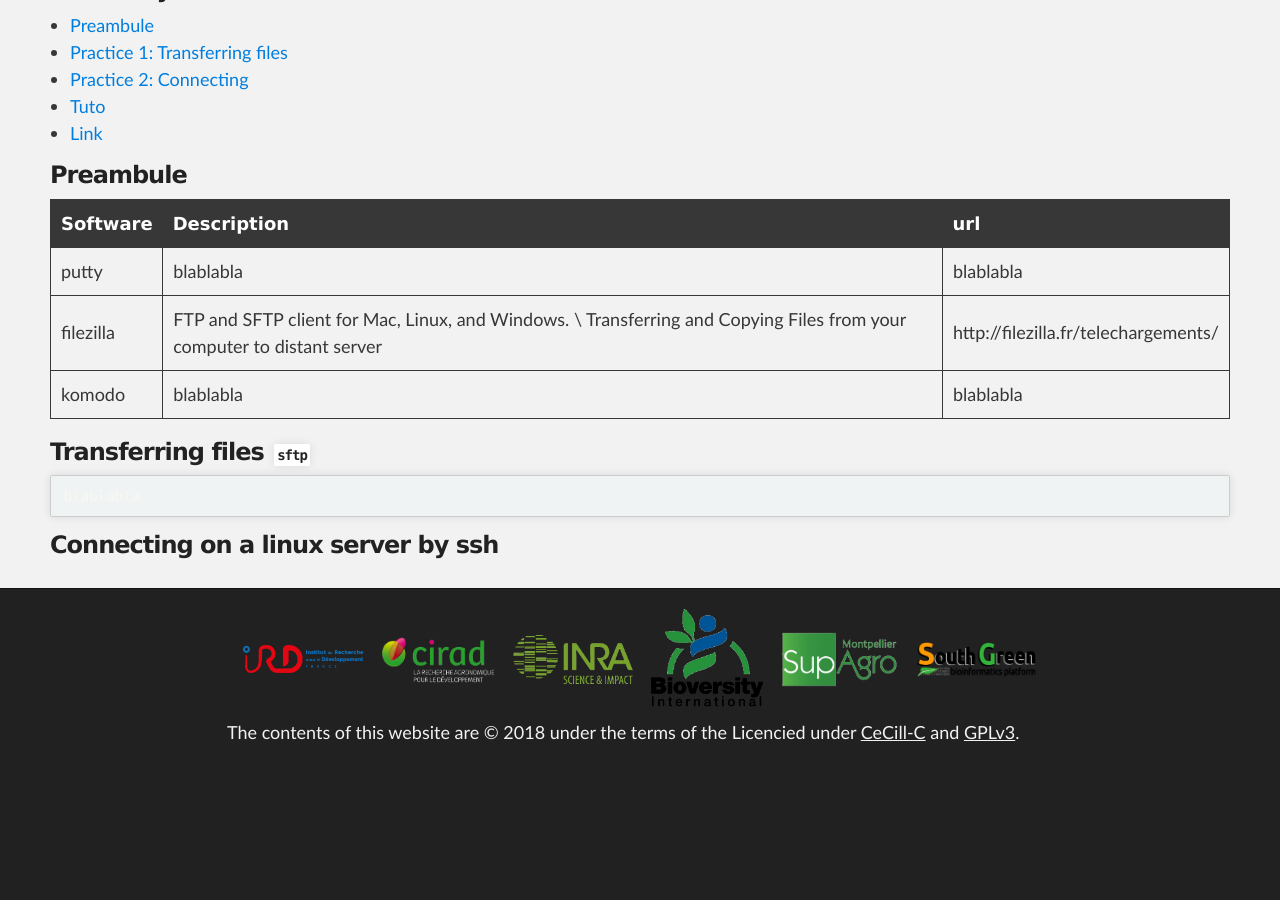
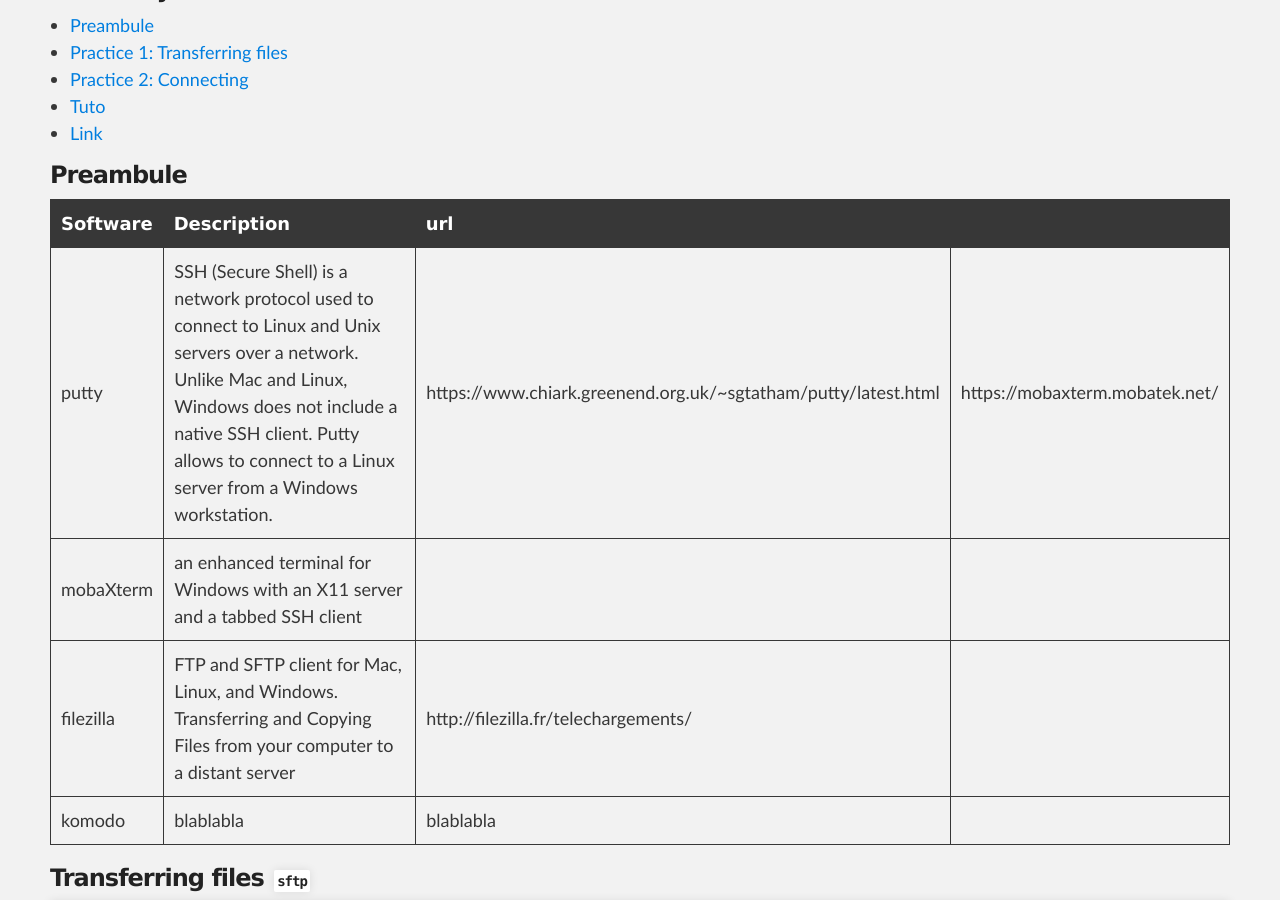
Before and after one commit to SouthGreenPlatform/trainings, a Jekyll site: the page built from _pages/linux/linuxPractice.md, in a window 1280 px wide and 900 px high, scrolled down 466 px. Built offline with Jekyll 4.4.1, drawn with Linux system fonts in a browser that asks for light colours; nearby versions of some CDN libraries; before the commit the page ends 1247 px from its top, so only the background shows below that.

Commit message:
Update linuxPractice.md

```diff
--- a/_pages/linux/linuxPractice.md
+++ b/_pages/linux/linuxPractice.md
@@ -27,8 +27,9 @@
 
 | Software  | Description | url |
 | :------------- | :------------- | :------------- |
-| putty | blablabla   | blablabla |
-| filezilla |  FTP and SFTP client for Mac, Linux, and Windows. \\ Transferring and Copying Files from your computer to distant server | http://filezilla.fr/telechargements/  |
+| putty | SSH (Secure Shell) is a network protocol used to connect to Linux and Unix servers over a network. Unlike Mac and Linux, Windows does not include a native SSH client. Putty allows to  connect to a Linux server from a Windows workstation.   | https://www.chiark.greenend.org.uk/~sgtatham/putty/latest.html| https://mobaxterm.mobatek.net/ |
+| mobaXterm |an enhanced terminal for Windows with an X11 server and a tabbed SSH client
+| filezilla |  FTP and SFTP client for Mac, Linux, and Windows. Transferring and Copying Files from your computer to a distant server | http://filezilla.fr/telechargements/  |
 | komodo|  blablabla  | blablabla |
 
 <a name="practice-1"></a>
```
